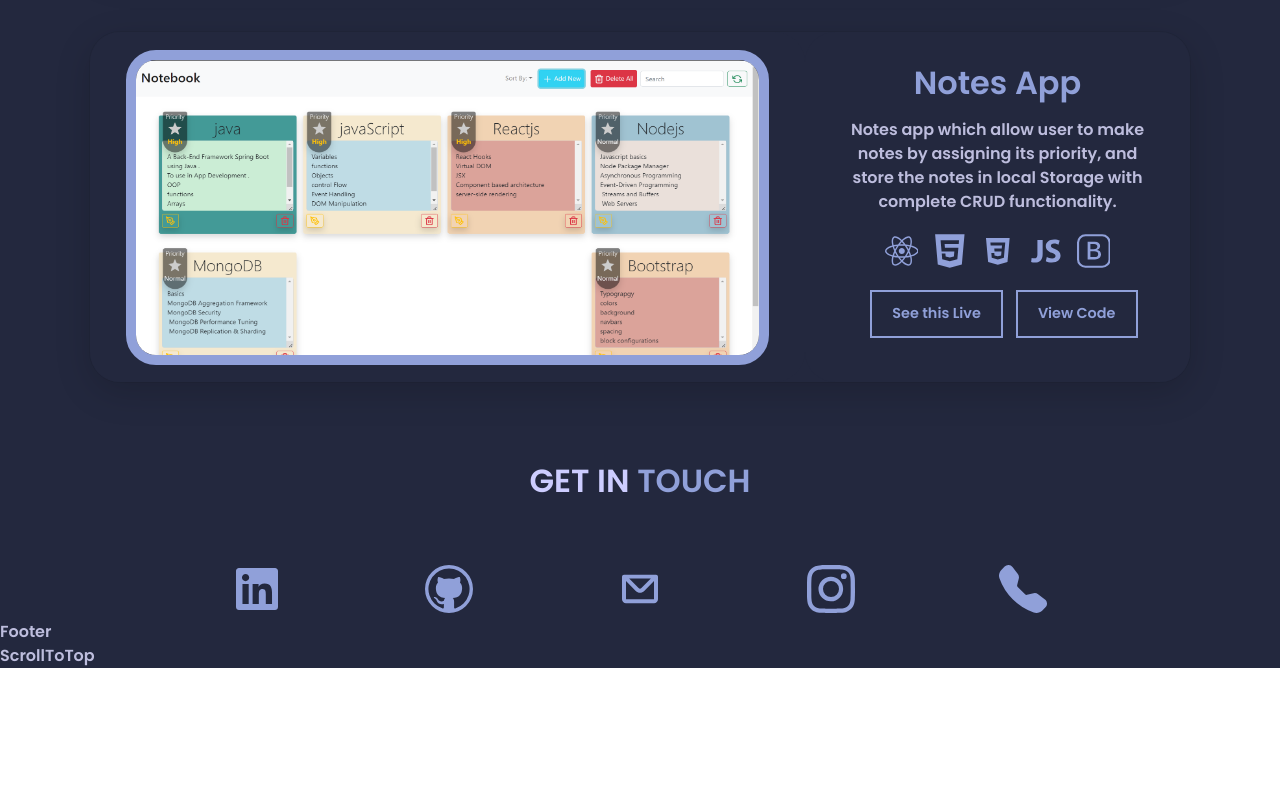
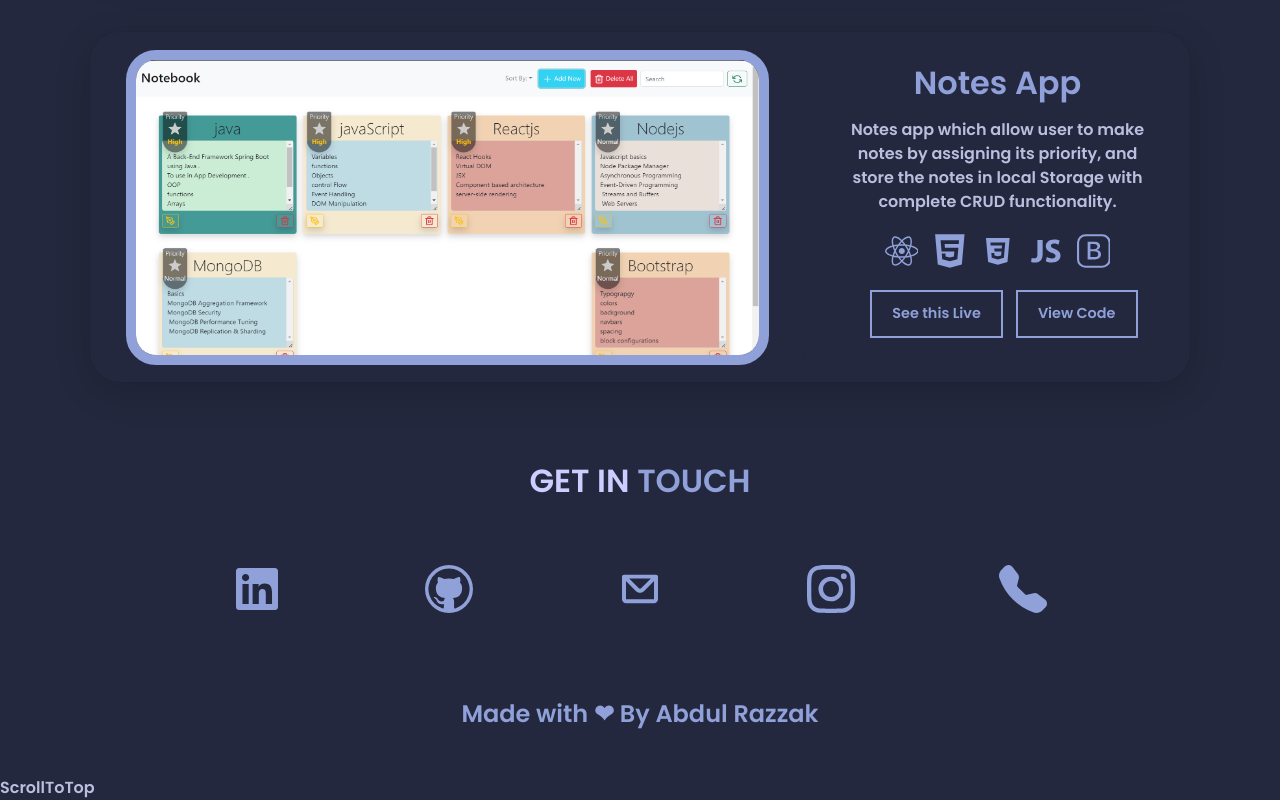
Before and after one commit to AbdulRazzak6478/marq-portfolio, a React (Create React App) app: page / in a window 1280 px wide. Shown: the part 5242-6042 px from the top of the page. Before the commit the page ends 5910 px from the top, so only its background shows below. Built offline with nearby package versions, Linux system fonts and the light colour scheme.

Commit message:
Footer is added

```diff
--- /dev/null
+++ b/src/components/Footer/Footer.css
@@ -0,0 +1,5 @@
+.footer {
+    text-align: center;
+    color: var(--clr-primary);
+    padding-bottom: 2em;
+  }
--- a/src/components/Footer/Footer.jsx
+++ b/src/components/Footer/Footer.jsx
@@ -1,9 +1,22 @@
-import React from 'react'
+import React from "react";
+import "./Footer.css";
+import { ThemeContext } from "../../Context/theme";
 
 const Footer = () => {
+  const [{ themename }] = React.useContext(ThemeContext);
+
   return (
-    <div>Footer</div>
-  )
-}
-
-export default Footer
+    <>
+      <div className={"section " + themename}>
+        <a
+          href="https://github.com/imbickydutta"
+          rel="noreferrer"
+          target="_blank"
+        >
+          <h3 className="footer">Made with ❤ By Abdul Razzak</h3>
+        </a>
+      </div>
+    </>
+  );
+};
+export default Footer;
```
